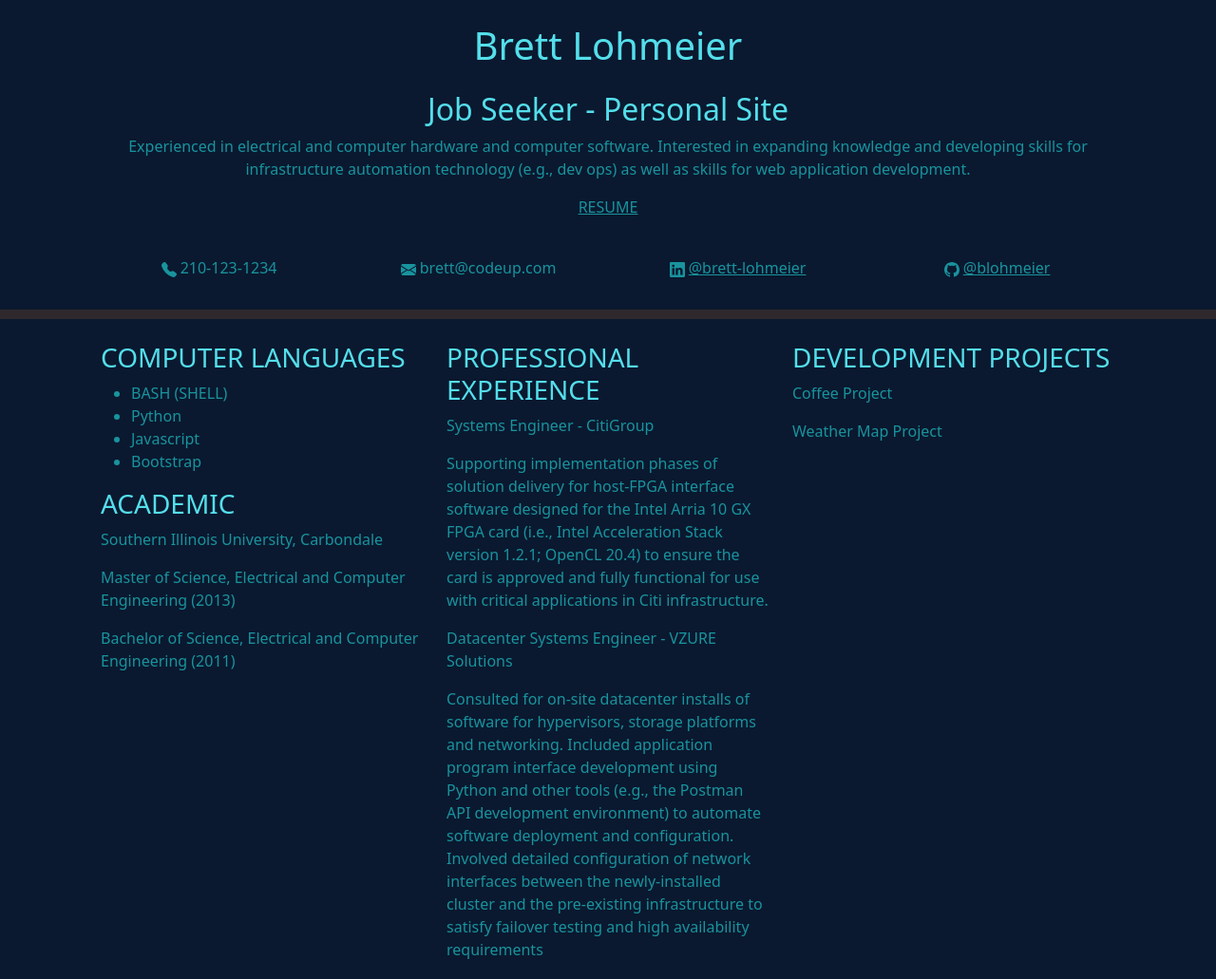
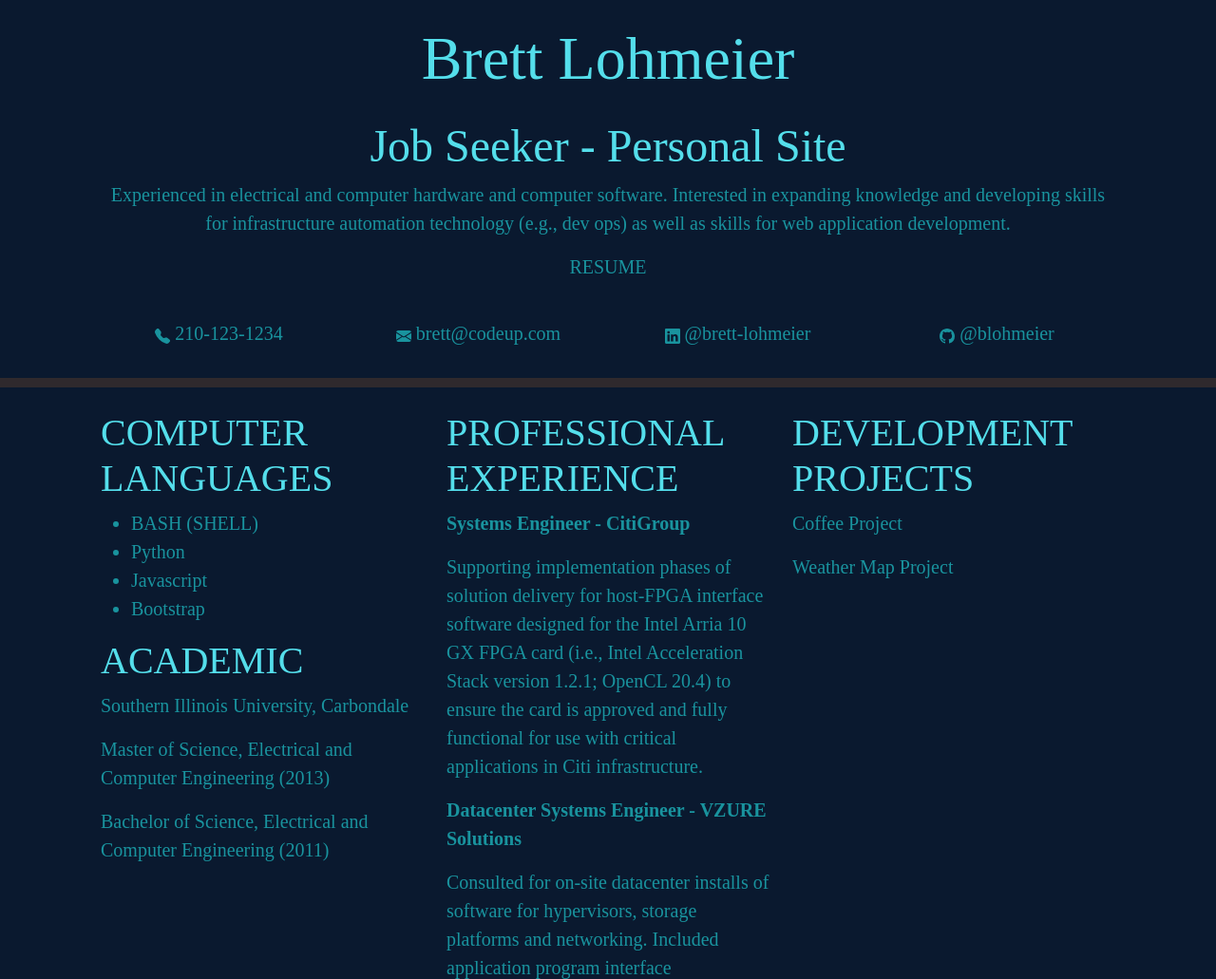
Before and after one commit to blohmeier/brett-lohmeier.github.io, a plain HTML site: page index.html in a window 1280 px wide. Shown: the top 1031 px of the page at 95% size. Drawn offline with nearby package versions, Linux system fonts and the light colour scheme.

Commit message:
completes wireframes and basic style guide

```diff
--- a/index.html
+++ b/index.html
@@ -7,12 +7,23 @@
     <script src="https://cdn.jsdelivr.net/npm/bootstrap@5.0.2/dist/js/bootstrap.bundle.min.js" integrity="sha384-MrcW6ZMFYlzcLA8Nl+NtUVF0sA7MsXsP1UyJoMp4YLEuNSfAP+JcXn/tWtIaxVXM" crossorigin="anonymous"></script>
     <title>Personal Site</title>
     <style>
-        body {background-color: #0a192f}
+        body {
+            background-color: #0a192f;
+            font-family: font-sans
+        }
         hr {border-top: 10px solid #9E5A29}
+        h1 {font-size: 64px}
+        h2 {font-size: 48px}
+        h3 {font-size: 40px}
         h1,h2,h3 {color: #54DEEB}
         a {color: #19939E}
-        p {color: #19939E}
-        li {color: #19939E}
+        a:link {
+            text-decoration: none;
+        }
+        p, li {
+            color: #19939E;
+            font-size: 20px
+        }
         /*COLOR PALATTE:
         #9E5A29
         #FFAF75
@@ -66,7 +77,7 @@
 
 <hr>
 <div class="container-fluid container-md row mx-md-auto mt-4">
-    <div class="col-12 col-md-4">
+    <div class="col-12 col-md-6 col-lg-4">
         <h3>COMPUTER LANGUAGES</h3>
         <ul>
             <li>BASH (SHELL)</li>
@@ -79,11 +90,11 @@
         <p>Master of Science, Electrical and Computer Engineering (2013)</p>
         <p>Bachelor of Science, Electrical and Computer Engineering (2011)</p>
     </div>
-    <div class="col-12 col-md-4">
+    <div class="col-12 col-md-6 col-lg-4">
         <h3>PROFESSIONAL EXPERIENCE</h3>
-        <p>Systems Engineer - CitiGroup</p>
+        <p><strong>Systems Engineer - CitiGroup</strong></p>
         <p>Supporting implementation phases of solution delivery for host-FPGA interface software designed for the Intel Arria 10 GX FPGA card (i.e., Intel Acceleration Stack version 1.2.1; OpenCL 20.4) to ensure the card is approved and fully functional for use with critical applications in Citi infrastructure.</p>
-        <p>Datacenter Systems Engineer - VZURE Solutions</p>
+        <p><strong>Datacenter Systems Engineer - VZURE Solutions</strong></p>
         <p>Consulted for on-site datacenter installs of software for hypervisors, storage platforms and networking. Included application program interface development using Python and other tools (e.g., the Postman API development environment) to automate software deployment and configuration. Involved detailed configuration of network interfaces between the newly-installed cluster and the pre-existing infrastructure to satisfy failover testing and high availability requirements</p>
     </div>
     <div class="col-12 col-md-4">
```
